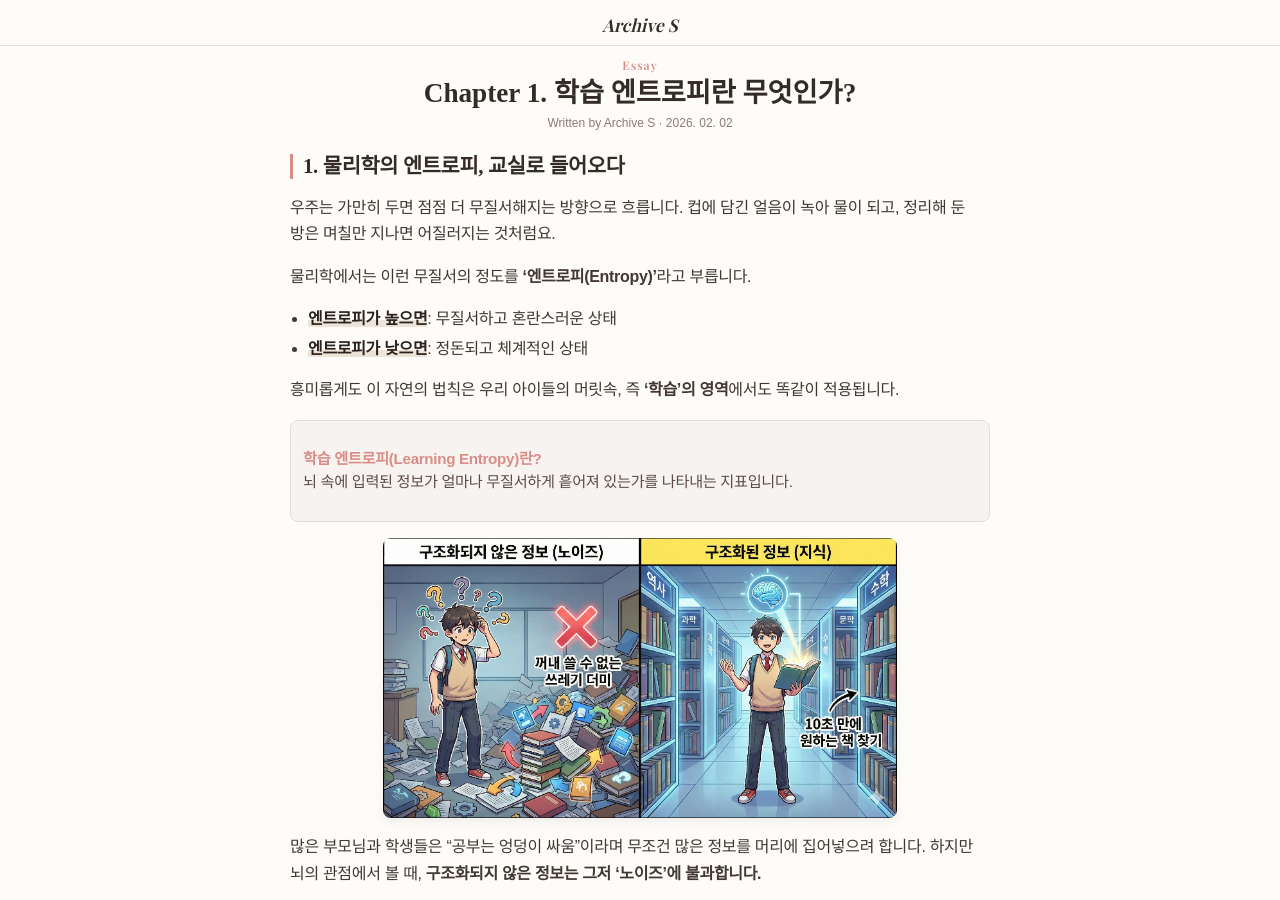
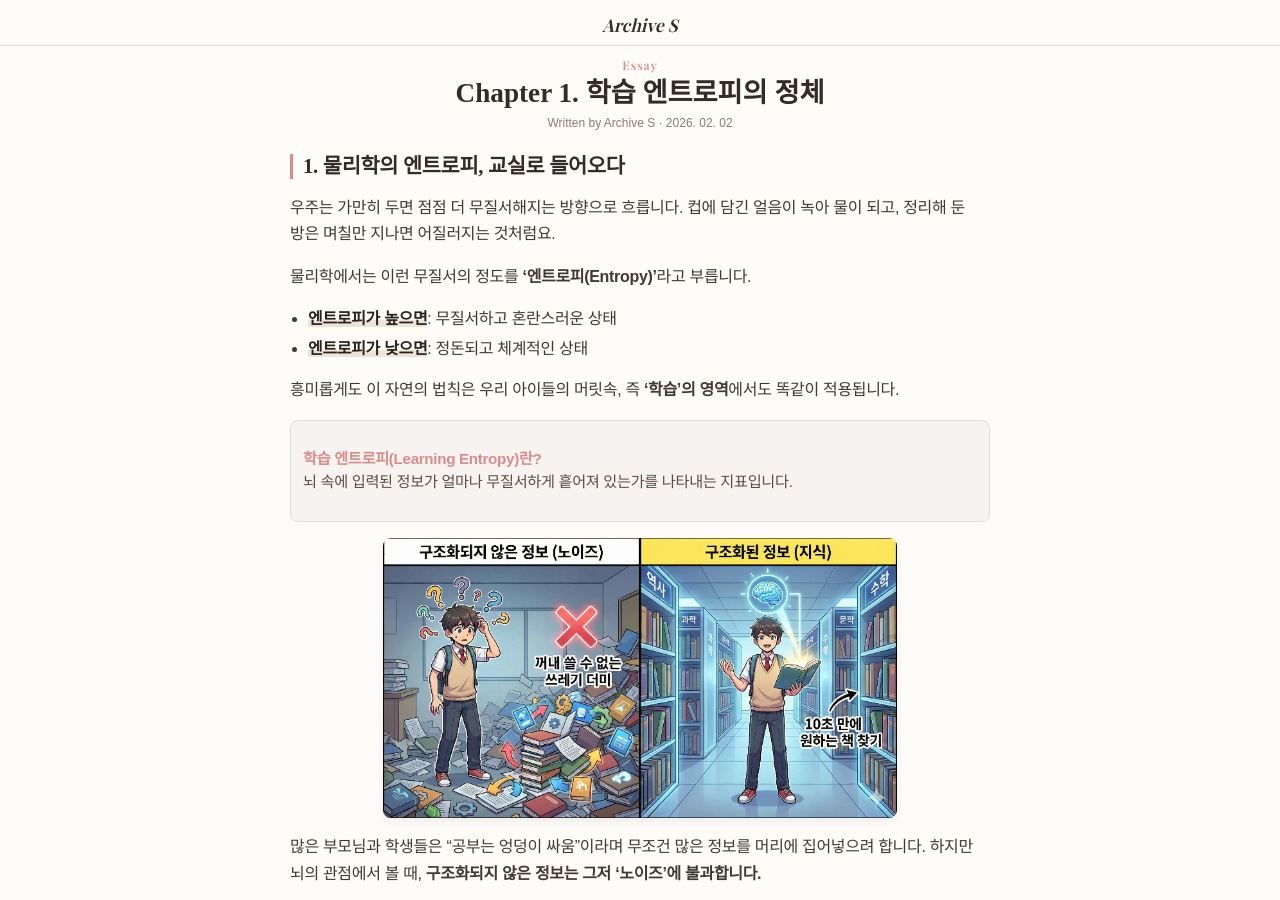
Before and after one commit to somath-edu/somath-edu.github.io, a Jekyll site: the page built from library/entropy-ch1.md, in a window 1280 px wide and 900 px high. Built offline with Jekyll 4.4.1, drawn with Linux system fonts in a browser that asks for light colours; some web fonts are replaced.

Commit message:
Update entropy-ch1.md

```diff
--- a/library/entropy-ch1.md
+++ b/library/entropy-ch1.md
@@ -1,6 +1,6 @@
 ---
 layout: book
-title: Chapter 1. 학습 엔트로피란 무엇인가?
+title: Chapter 1. 학습 엔트로피의 정체
 permalink: /entropy-ch1.html
 date: 2026-02-02
 prev_link:
```
